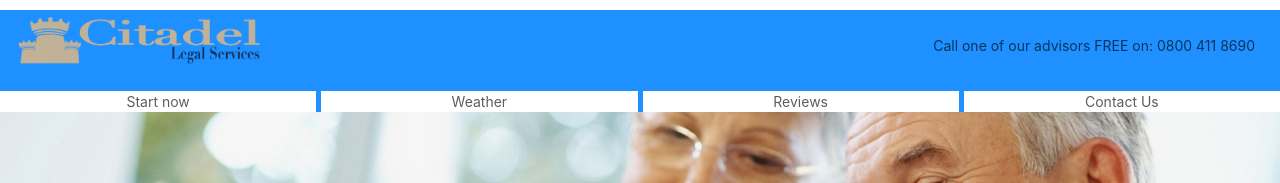
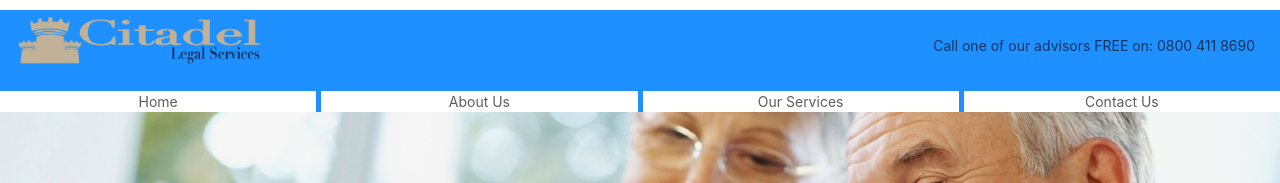
Before and after one commit to fabzsbergamo/Citadel-master, a React (Vite) app: page / in a window 1280 px wide. Shown: the top 183 px of the page. Built offline with nearby package versions, Linux system fonts and the light colour scheme.

Commit message:
update navbar

```diff
--- a/src/constants/index.ts
+++ b/src/constants/index.ts
@@ -23,16 +23,16 @@ interface navLinks {
 
 export const navLinks = [
   {
-    id: "start now",
-    title: "Start now",
+    id: "home",
+    title: "Home",
   },
   {
-    id: "weather",
-    title: "Weather",
+    id: "about us",
+    title: "About Us",
   },
   {
-    id: "Reviews",
-    title: "Reviews",
+    id: "our services",
+    title: "Our  Services",
   },
   {
     id: "contact us",
```
